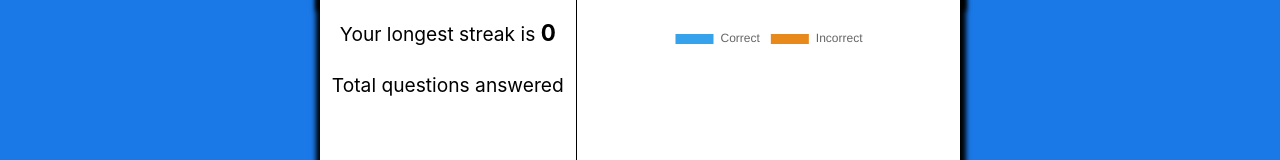
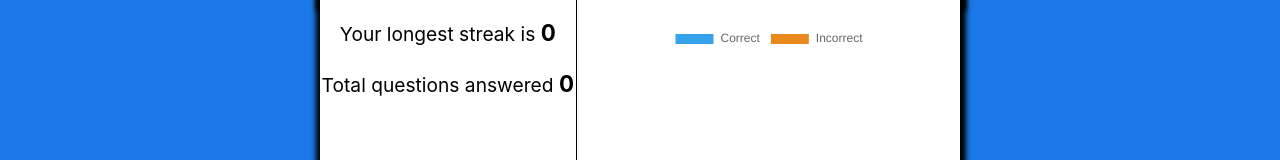
Before and after one commit to Build-Week-Conjugator-Sep-2019/Front-End, a React (Create React App) app in the folder client/: page /conjugator in a window 1280 px wide. Shown: the part 555-715 px from the top of the page. Built offline with nearby package versions, Linux system fonts and the light colour scheme; no server answers; what uifx would draw is missing.

Commit message:
Fixed a bug

```diff
--- a/client/src/components/AnswerForm.js
+++ b/client/src/components/AnswerForm.js
@@ -86,7 +86,7 @@ const AnswerForm = props => {
         // }
     }
 
-    console.log(totalQs)
+    console.log(totalQsAnswered)
 
     function checkAnswer(){
         if(answers.answerBar === currentA){
--- a/client/src/components/Charts.js
+++ b/client/src/components/Charts.js
@@ -35,9 +35,9 @@ const StreakNum = styled.span`
   font-weight: bold;
 `
 
-function Charts ({ incorrectAnswers, correctAnswers, currentStreak, longestStreak, totalsQsAnswered }) {
+function Charts ({ incorrectAnswers, correctAnswers, currentStreak, longestStreak, totalQsAnswered }) {
 
-  console.log(totalsQsAnswered)
+  console.log(totalQsAnswered)
 const data = {
 	labels: [
 		'Correct',
@@ -66,7 +66,7 @@ const data = {
       <StreakDiv>
         <StreakPar>Your current streak is <StreakNum>{currentStreak}</StreakNum></StreakPar>
         <StreakPar>Your longest streak is <StreakNum>{longestStreak}</StreakNum></StreakPar>
-        <StreakPar>Total questions answered <StreakNum>{totalsQsAnswered}</StreakNum></StreakPar>
+        <StreakPar>Total questions answered <StreakNum>{totalQsAnswered}</StreakNum></StreakPar>
       </StreakDiv>
       <ChartDiv>
       <h2>Correct vs. Incorrect Answers</h2>
```
